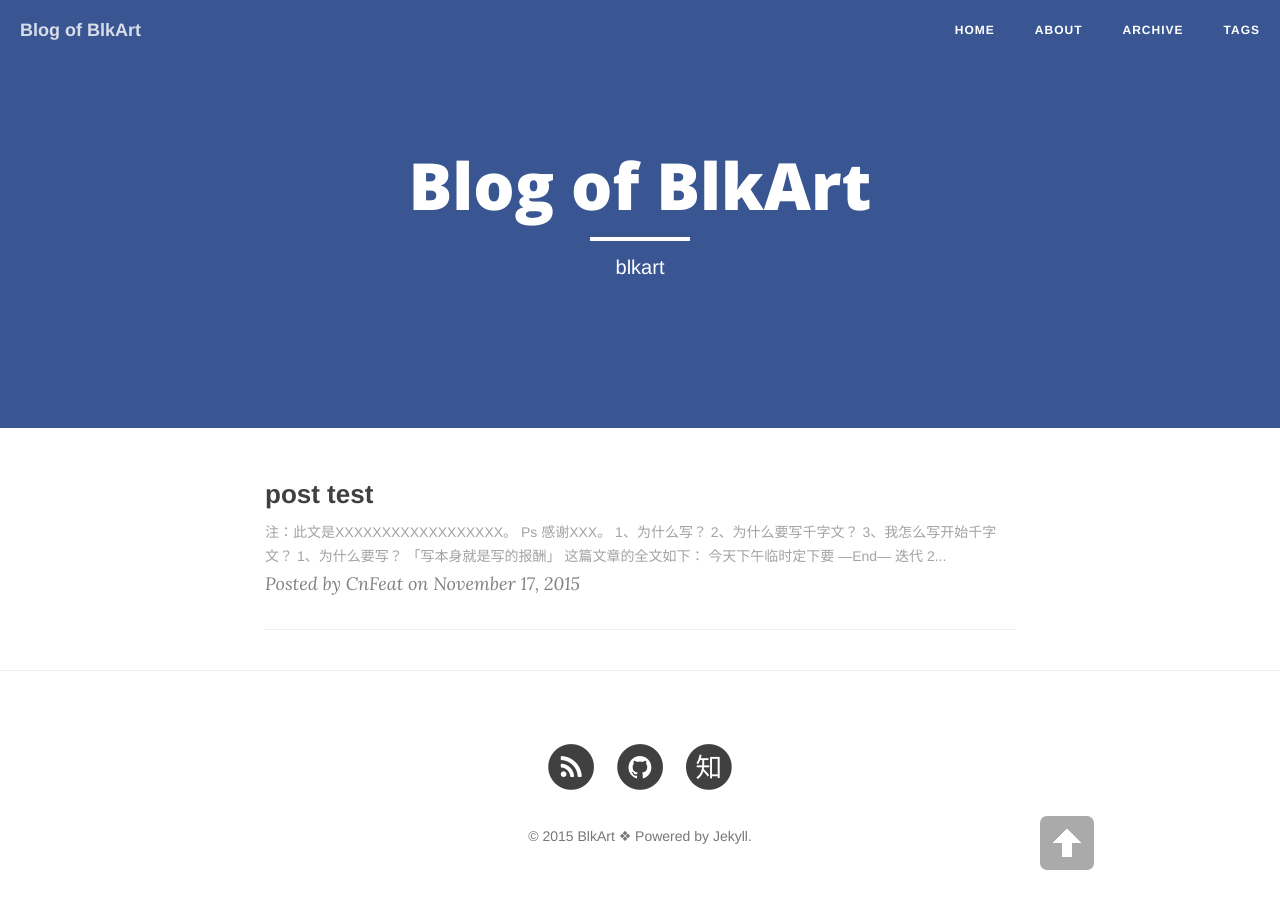
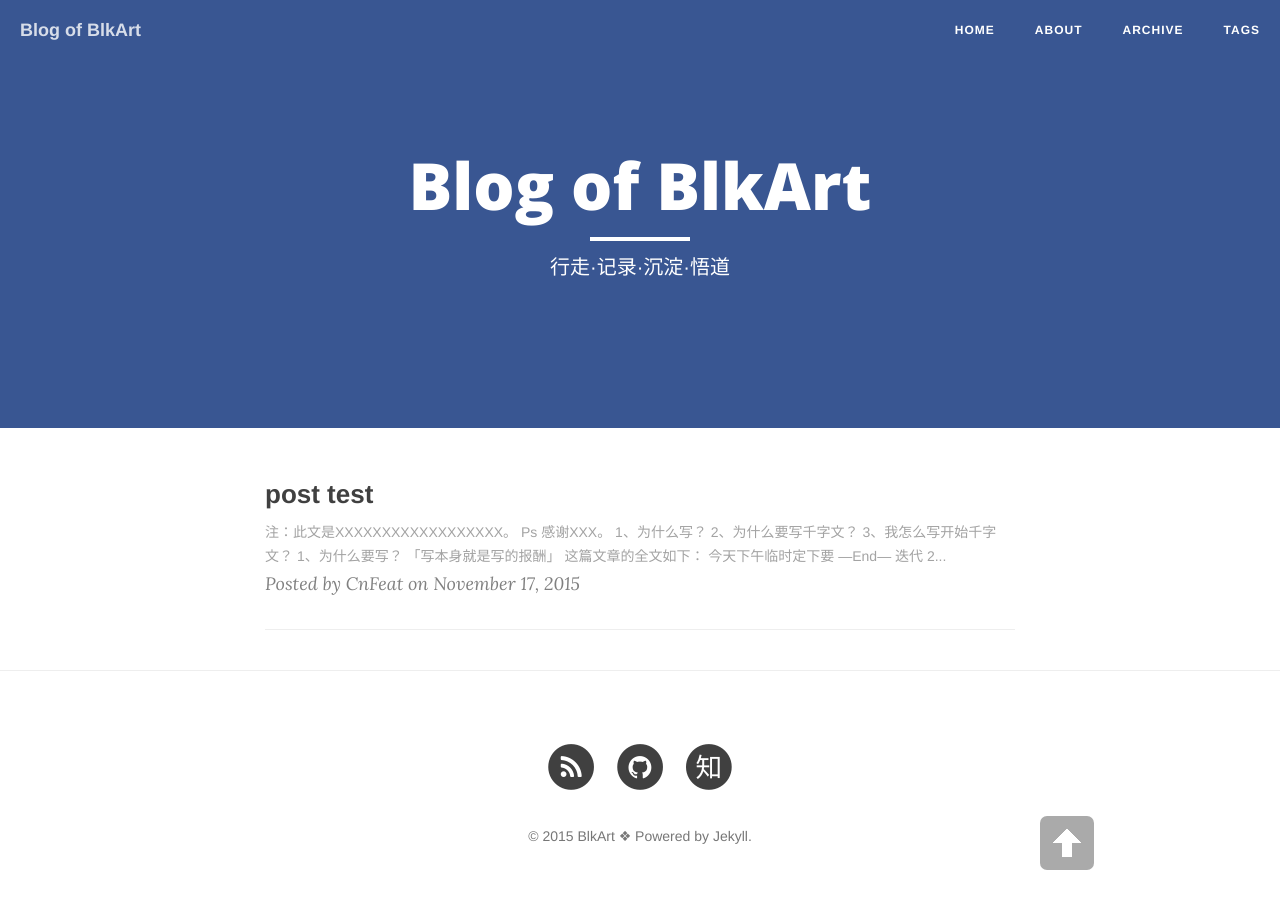
Before and after one commit to blkart/blkart.github.io, a Jekyll site: the page built from index.html, in a window 1280 px wide. Built offline with Jekyll 4.4.1, drawn with Linux system fonts in a browser that asks for light colours; nearby versions of some CDN libraries; the list of posts is cut into pages by our own code.

Commit message:
update
Signed-off-by: blkart <blkart.org@gmail.com>

```diff
--- a/index.html
+++ b/index.html
@@ -1,6 +1,6 @@
 ---
 layout: page
-description: "blkart"
+description: "行走·记录·沉淀·悟道"
 ---
 
 {% for post in paginator.posts %}
```
Also changed, not shown: archive.md (+1 -1 lines).
